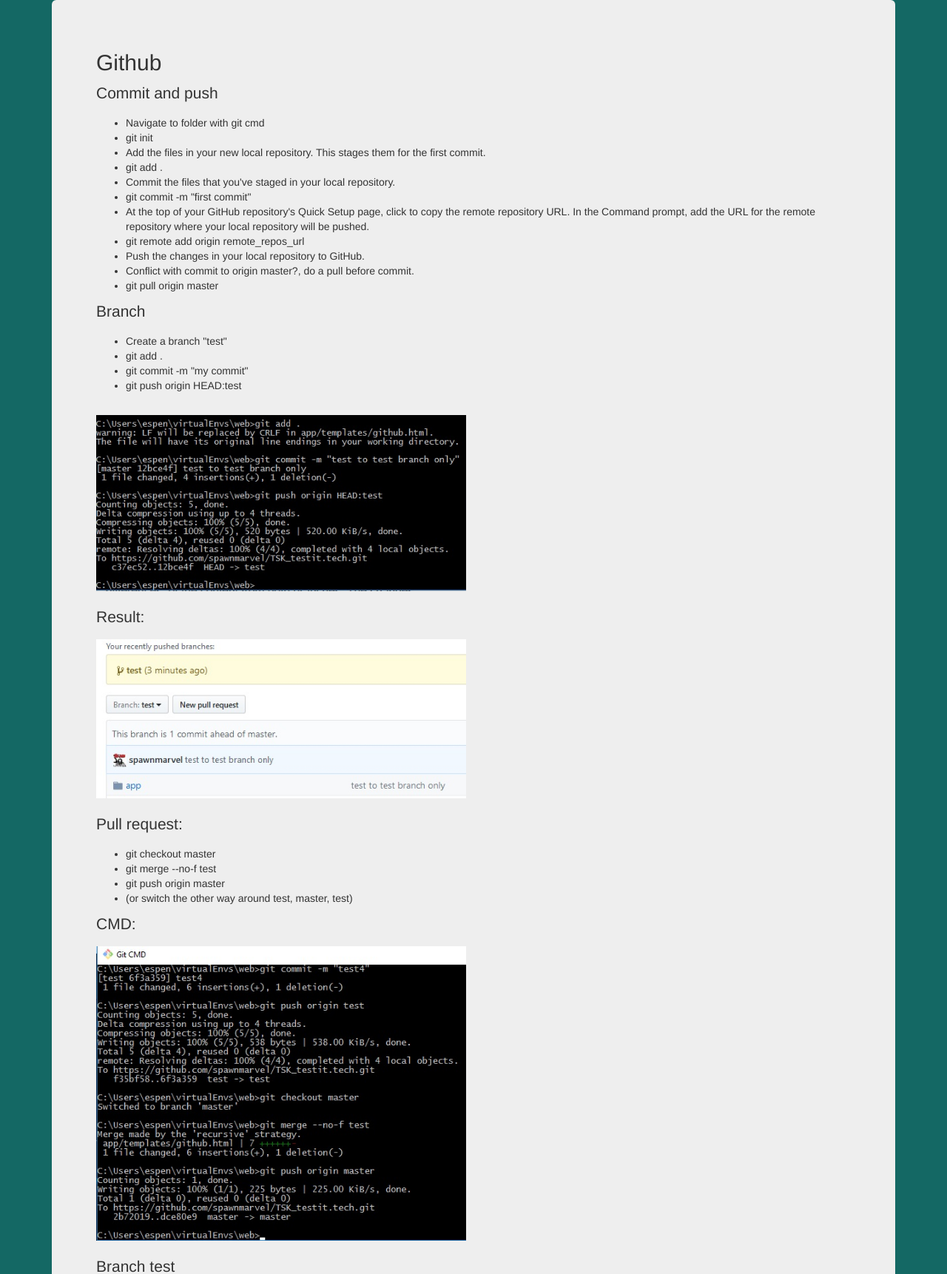
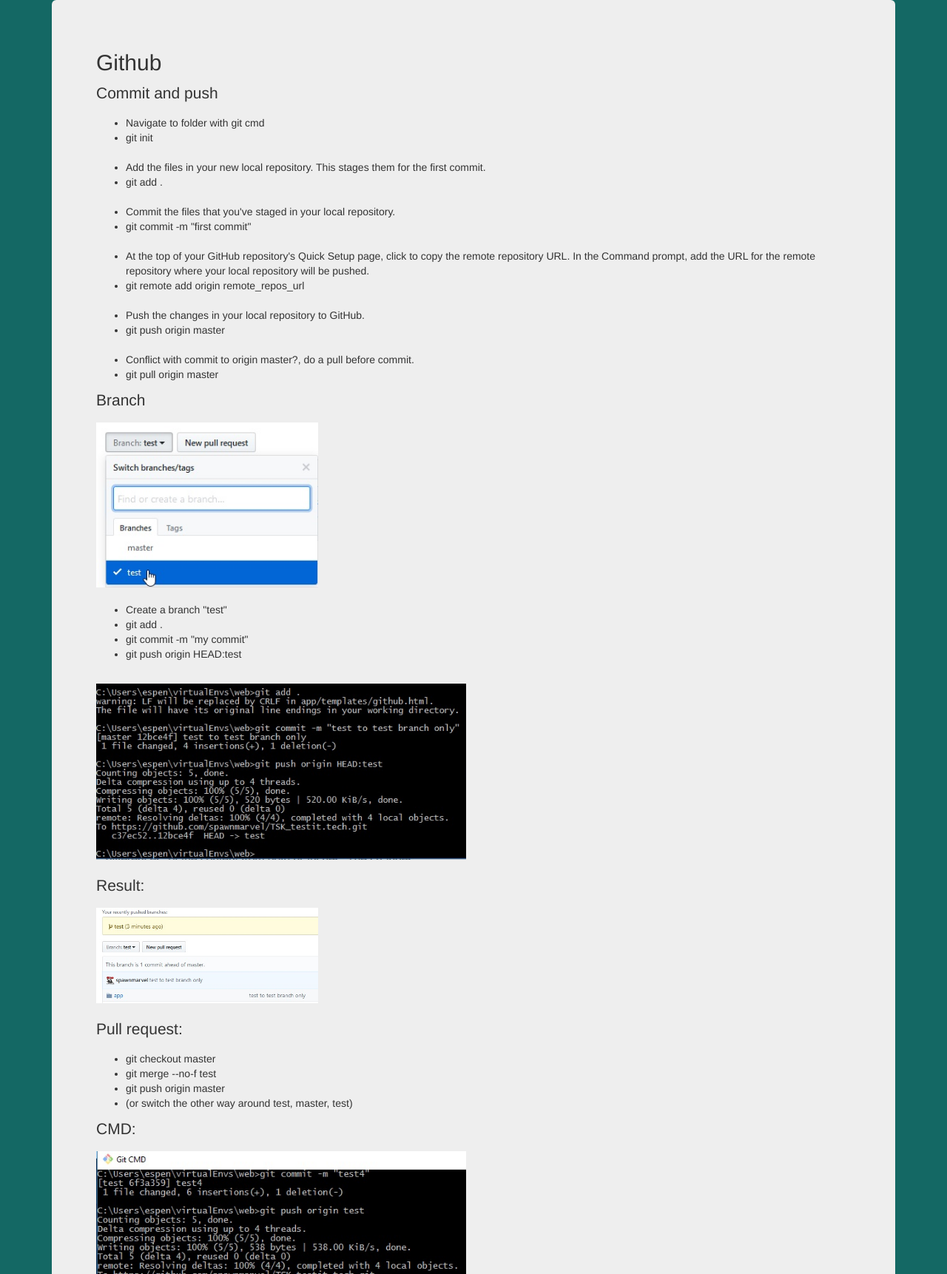
Before and after one commit to spawnmarvel/TSK_testit.tech, a Flask app: page /github in a window 1280 px wide. Shown: the part 102-1824 px from the top of the page at 74% size. Run offline with Flask 2, Linux system fonts and the light colour scheme; some libraries are stand-ins or nearby versions.

Commit message:
small changes

```diff
--- a/app/templates/github.html
+++ b/app/templates/github.html
@@ -7,17 +7,25 @@
   <ul>
     <li>Navigate to folder with git cmd</li>
     <li>git init</li>
+    <br>
     <li>Add the files in your new local repository. This stages them for the first commit.</li>
     <li>git add .</li>
+    <br>
     <li>Commit the files that you've staged in your local repository.</li>
     <li>git commit -m "first commit"</li>
+    <br>
     <li>At the top of your GitHub repository's Quick Setup page, click to copy the remote repository URL. In the Command prompt, add the URL for the remote repository where your local repository will be pushed.</li>
     <li>git remote add origin remote_repos_url</li>
+    <br>
     <li>Push the changes in your local repository to GitHub.</li>
+    <li>git push origin master</li>
+    <br>
     <li>Conflict with commit to origin master?, do a pull before commit.</li>
     <li>git pull origin master</li>
   </ul>
   <p>Branch</p>
+  <img src="/static/img/git/create_branch.jpg" alt="postman cmd post" class="img-responsive" alt="ftp ssl win /lin" width="300" height="236">
+  <br>
   <ul>
     <li>Create a branch "test"</li>
     <li>git add .</li>
@@ -28,7 +36,7 @@
   <img src="/static/img/git/cmd_git.jpg" alt="postman cmd post" class="img-responsive" alt="ftp ssl win /lin" width="500" height="236">
   <br>
   <p>Result:</p>
-  <img src="/static/img/git/git_result.jpg" alt="postman cmd post" class="img-responsive" alt="ftp ssl win /lin" width="500" height="236">
+  <img src="/static/img/git/git_result.jpg" alt="postman cmd post" class="img-responsive" alt="ftp ssl win /lin" width="300" height="236">
   <br>
   <p>Pull request:</p>
   <ul>
@@ -41,10 +49,10 @@
   <img src="/static/img/git/git_test.jpg" alt="postman cmd post" class="img-responsive" alt="ftp ssl win /lin" width="500" height="236">
   <br>
   <p>Branch test</p>
-  <img src="/static/img/git/commit_test.jpg" alt="postman cmd post" class="img-responsive" alt="ftp ssl win /lin" width="500" height="236">
+  <img src="/static/img/git/commit_test.jpg" alt="postman cmd post" class="img-responsive" alt="ftp ssl win /lin" width="300" height="236">
   <br>
   <p>Branch master</p>
-  <img src="/static/img/git/commit_master.jpg" alt="postman cmd post" class="img-responsive" alt="ftp ssl win /lin" width="500" height="236">
+  <img src="/static/img/git/commit_master.jpg" alt="postman cmd post" class="img-responsive" alt="ftp ssl win /lin" width="300" height="236">
   <br>
   <p>Check current branch</p>
   <img src="/static/img/git/what_branch.jpg" alt="postman cmd post" class="img-responsive" alt="ftp ssl win /lin" width="335" height="236">
```
Also changed, not shown: app/static/img/git/create_branch.jpg (added).
